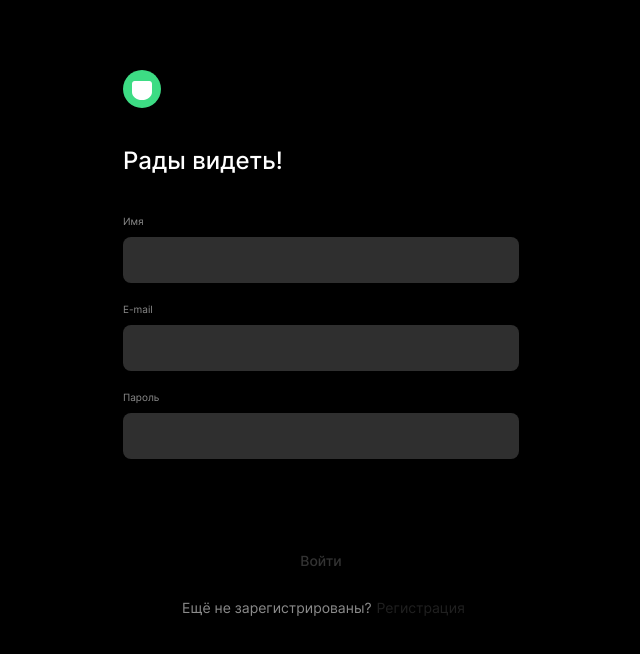
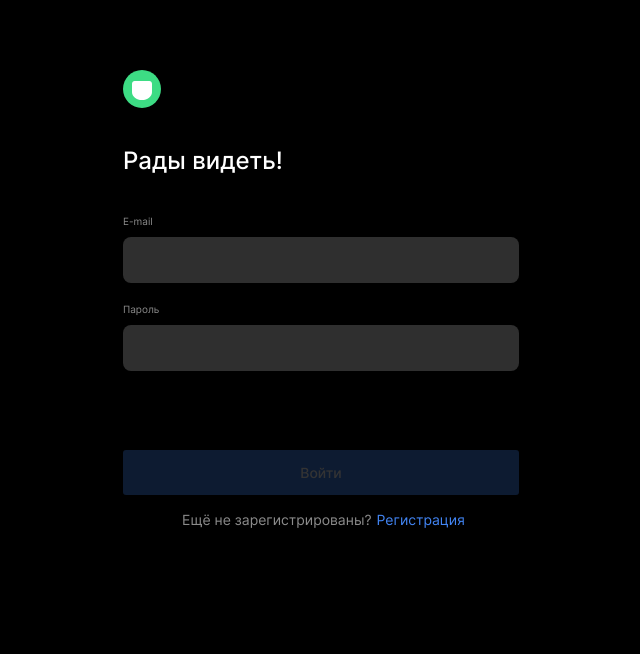
Before and after one commit to kybikn/movies-explorer-frontend, a React (Create React App) app: page /signin in a window 1280 px wide. Shown: the top 654 px of the page, without its empty margins (319-959 px from the left). Built offline with nearby package versions, Linux system fonts and the light colour scheme.

Commit message:
refactor: uncomment the code

```diff
--- a/src/components/AuthForm/AuthForm.jsx
+++ b/src/components/AuthForm/AuthForm.jsx
@@ -22,10 +22,9 @@ function AuthForm({ children, formName, title, onSubmit, onChange, btnText, text
           onSubmit={onSubmit}
         >
           <fieldset className="auth__box">
-            {/* {formName === 'signup'
+            {formName === 'signup'
               ?
-              <label className="auth__label"
-              >Имя
+              <label className="auth__label">Имя
                 <input
                   className="auth__input"
                   value={values.name || ""}
@@ -37,20 +36,7 @@ function AuthForm({ children, formName, title, onSubmit, onChange, btnText, text
                   required />
                 <span className="auth-error">{errors['name'] || ''}</span>
               </label >
-              : ''} */}
-            <label className="auth__label"
-            >Имя
-              <input
-                className="auth__input"
-                value={values.name || ""}
-                name="name"
-                type="text"
-                minLength={3}
-                maxLength={40}
-                onChange={onChange}
-                required />
-              <span className="auth-error">{errors['name'] || ''}</span>
-            </label >
+              : ''}
             <label className="auth__label">E-mail
               <input
                 className="auth__input"
--- a/src/components/Main/Main.css
+++ b/src/components/Main/Main.css
@@ -13,6 +13,6 @@
   text-rendering: optimizeLegibility;
 }
 
-/* .hover:hover {
+.hover:hover {
   opacity: 0.5;
-} */
+}
--- a/src/utils/constants.js
+++ b/src/utils/constants.js
@@ -16,12 +16,10 @@ export const portfolioLinks = [
 export const footerLinks = [
   {
     name: 'Яндекс.Практикум',
-    // link: 'https://practicum.yandex.ru/',
-    link: '#',
+    link: 'https://practicum.yandex.ru/',
   },
   {
     name: 'Github',
-    // link: 'https://github.com/kybikn',
-    link: '#',
+    link: 'https://github.com/kybikn',
   },
 ];
--- a/src/utils/variables.css
+++ b/src/utils/variables.css
@@ -3,13 +3,13 @@
   --color-primary: #000;
   --color-multicolor: #073042;
   --color-light: #fff;
-  /* --color-action: #3ddc84; */
+  --color-action: #3ddc84;
   --color-primary-light: #272727;
   --color-line: #424242;
   --color-additional: #303030;
   --color-button-save: #313131;
   --color-text: #8b8b8b;
-  /* --color-button: #4285f4; */
+  --color-button: #4285f4;
   --color-secondary: #202020;
   --color-error: #ee3465;
   --color-input: #2f2f2f;
```
